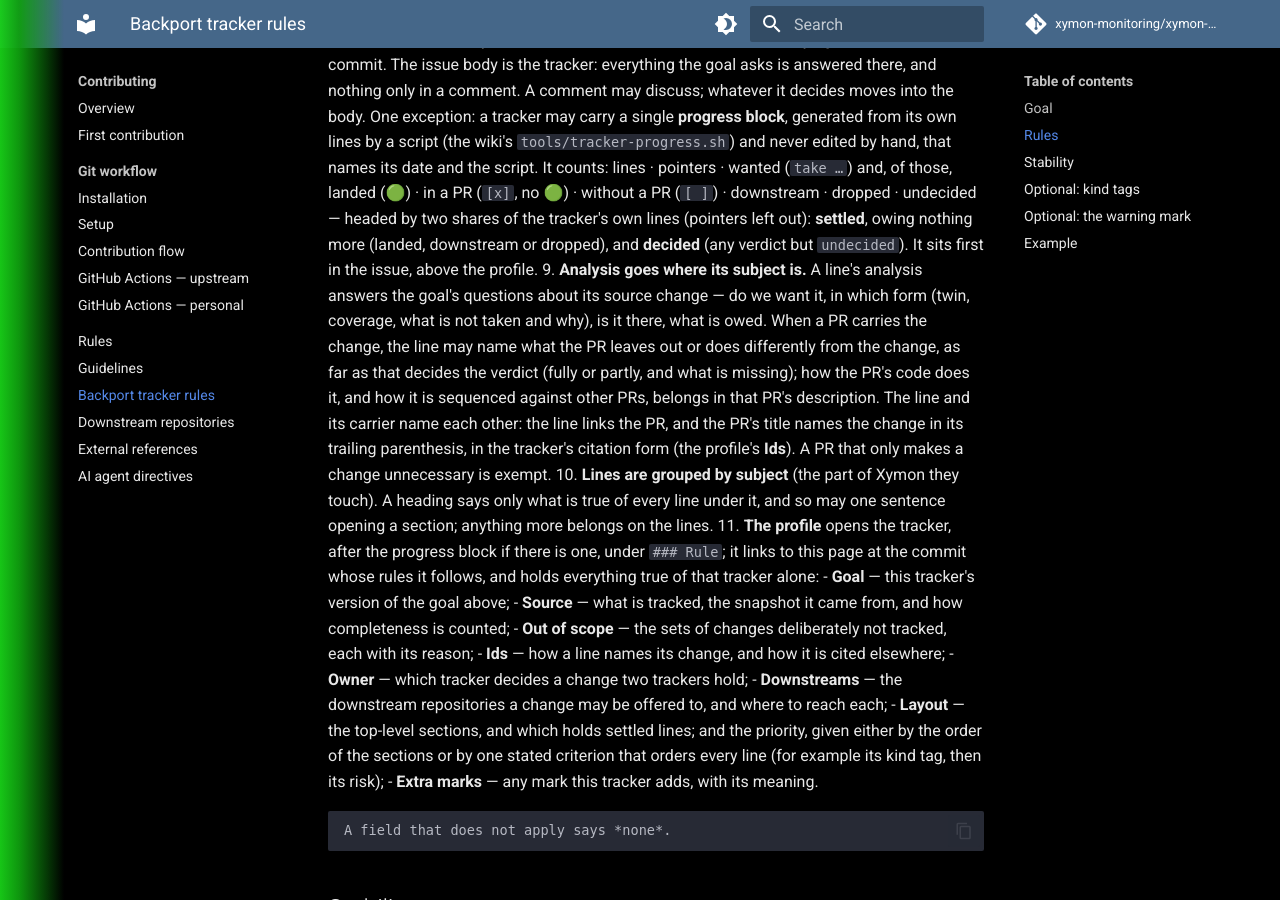
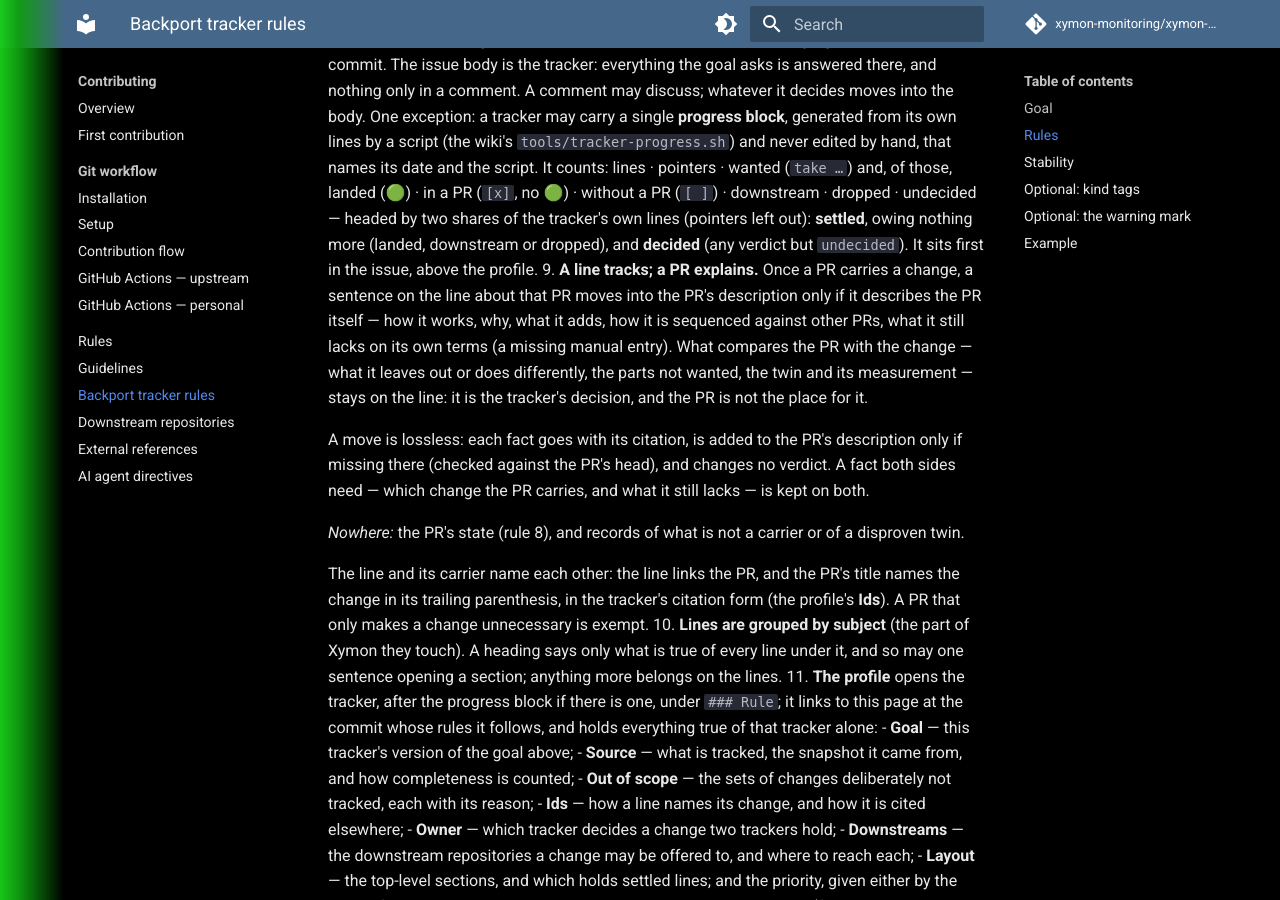
Before and after one commit to xymon-monitoring/xymon-wiki, an MkDocs documentation site: the page built from docs/contributing/backport-tracker-rules.md, in a window 1280 px wide and 900 px high, scrolled down 2779 px. Built offline with MkDocs 1.6.1 and Material for MkDocs 9.7.7, drawn with Linux system fonts in a browser that asks for light colours; comment, search, counter and statistics services are not loaded.

Commit message:
backport-tracker-rules: say what moves from a line to its PR and what stays
Rule 9 said a PR's workings belong in its description, but not what to
do with such text already on a line, nor which facts both sides need.
A sentence moves only if it describes the PR itself; what compares the
PR with the change stays on the line, where the decision is. A move is
lossless: each fact keeps its citation, is added to the PR only if
missing there, and changes no verdict. Records of non-carriers and of
disproven twins belong nowhere.

```diff
--- a/docs/contributing/backport-tracker-rules.md
+++ b/docs/contributing/backport-tracker-rules.md
@@ -135,15 +135,25 @@ for prose.
    two shares of the tracker's own lines (pointers left out): **settled**, owing
    nothing more (landed, downstream or dropped), and **decided** (any verdict but
    `undecided`). It sits first in the issue, above the profile.
-9. **Analysis goes where its subject is.** A line's analysis answers the goal's
-   questions about its source change — do we want it, in which form (twin,
-   coverage, what is not taken and why), is it there, what is owed. When a PR
-   carries the change, the line may name what the PR leaves out or does
-   differently from the change, as far as that decides the verdict (fully or
-   partly, and what is missing); how the PR's code does it, and how it is
-   sequenced against other PRs, belongs in that PR's description. The line and its carrier name each other: the line links the
-   PR, and the PR's title names the change in its trailing parenthesis, in the
-   tracker's citation form (the profile's **Ids**). A PR that only makes a change
+9. **A line tracks; a PR explains.** Once a PR carries a change, a sentence on
+   the line about that PR moves into the PR's description only if it describes
+   the PR itself — how it works, why, what it adds, how it is sequenced against
+   other PRs, what it still lacks on its own terms (a missing manual entry).
+   What compares the PR with the change — what it leaves out or does
+   differently, the parts not wanted, the twin and its measurement — stays on
+   the line: it is the tracker's decision, and the PR is not the place for it.
+
+   A move is lossless: each fact goes with its citation, is added to the PR's
+   description only if missing there (checked against the PR's head), and
+   changes no verdict. A fact both sides need — which change the PR carries,
+   and what it still lacks — is kept on both.
+
+   *Nowhere:* the PR's state (rule 8), and records of what is not a carrier or
+   of a disproven twin.
+
+   The line and its carrier name each other: the line links the PR, and the
+   PR's title names the change in its trailing parenthesis, in the tracker's
+   citation form (the profile's **Ids**). A PR that only makes a change
    unnecessary is exempt.
 10. **Lines are grouped by subject** (the part of Xymon they touch). A heading
     says only what is true of every line under it, and so may one sentence
```
